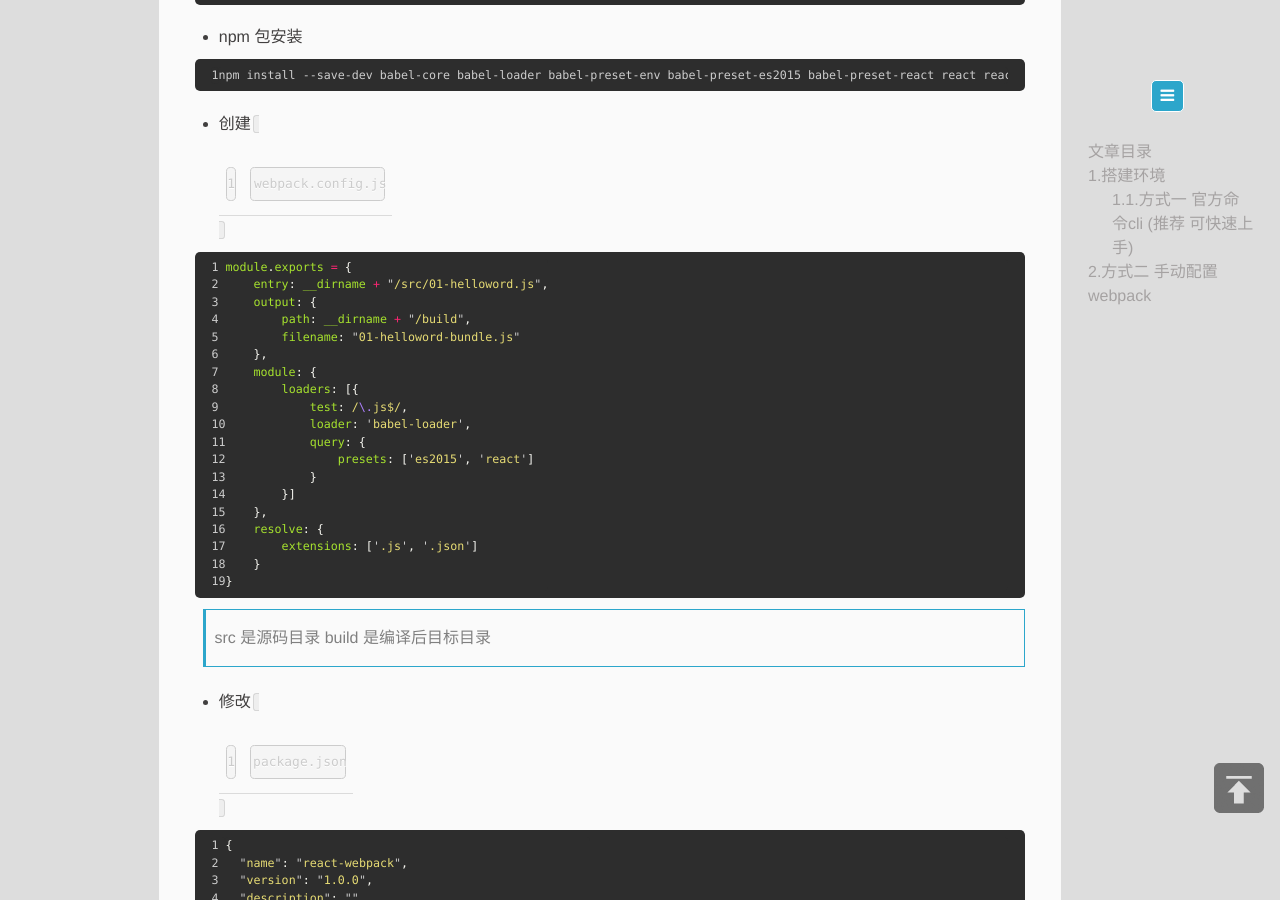
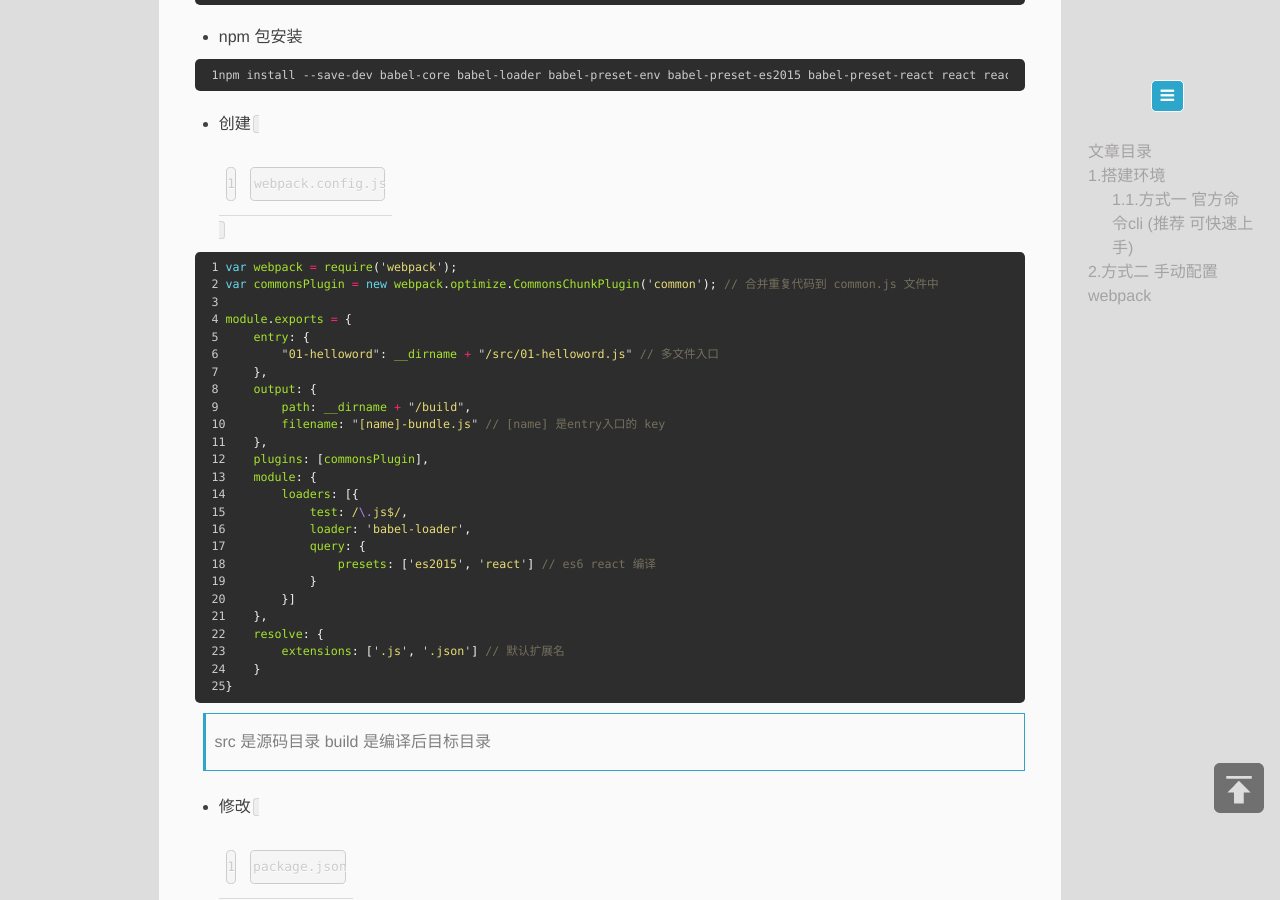
Before and after one commit to hans007/Hans007.GitHub.io, a Jekyll site: the page built from _posts/react/2017-05-04-react-setup-01.md, in a window 1280 px wide and 900 px high, scrolled down 2173 px. Built offline with Jekyll 4.4.1, drawn with Linux system fonts in a browser that asks for light colours; comment, search, counter and statistics services are not loaded.

Commit message:
加入了说明

````diff
--- a/_posts/react/2017-05-04-react-setup-01.md
+++ b/_posts/react/2017-05-04-react-setup-01.md
@@ -81,23 +81,29 @@ npm install --save-dev babel-core babel-loader babel-preset-env babel-preset-es2
 - 创建 `webpack.config.js`
 
 ```js
+var webpack = require('webpack');
+var commonsPlugin = new webpack.optimize.CommonsChunkPlugin('common'); // 合并重复代码到 common.js 文件中
+
 module.exports = {
-    entry: __dirname + "/src/01-helloword.js",
+    entry: {
+        "01-helloword": __dirname + "/src/01-helloword.js" // 多文件入口
+    },
     output: {
         path: __dirname + "/build",
-        filename: "01-helloword-bundle.js"
+        filename: "[name]-bundle.js" // [name] 是entry入口的 key
     },
+    plugins: [commonsPlugin],
     module: {
         loaders: [{
             test: /\.js$/,
             loader: 'babel-loader',
             query: {
-                presets: ['es2015', 'react']
+                presets: ['es2015', 'react'] // es6 react 编译
             }
         }]
     },
     resolve: {
-        extensions: ['.js', '.json']
+        extensions: ['.js', '.json'] // 默认扩展名
     }
 }
 ```
````
